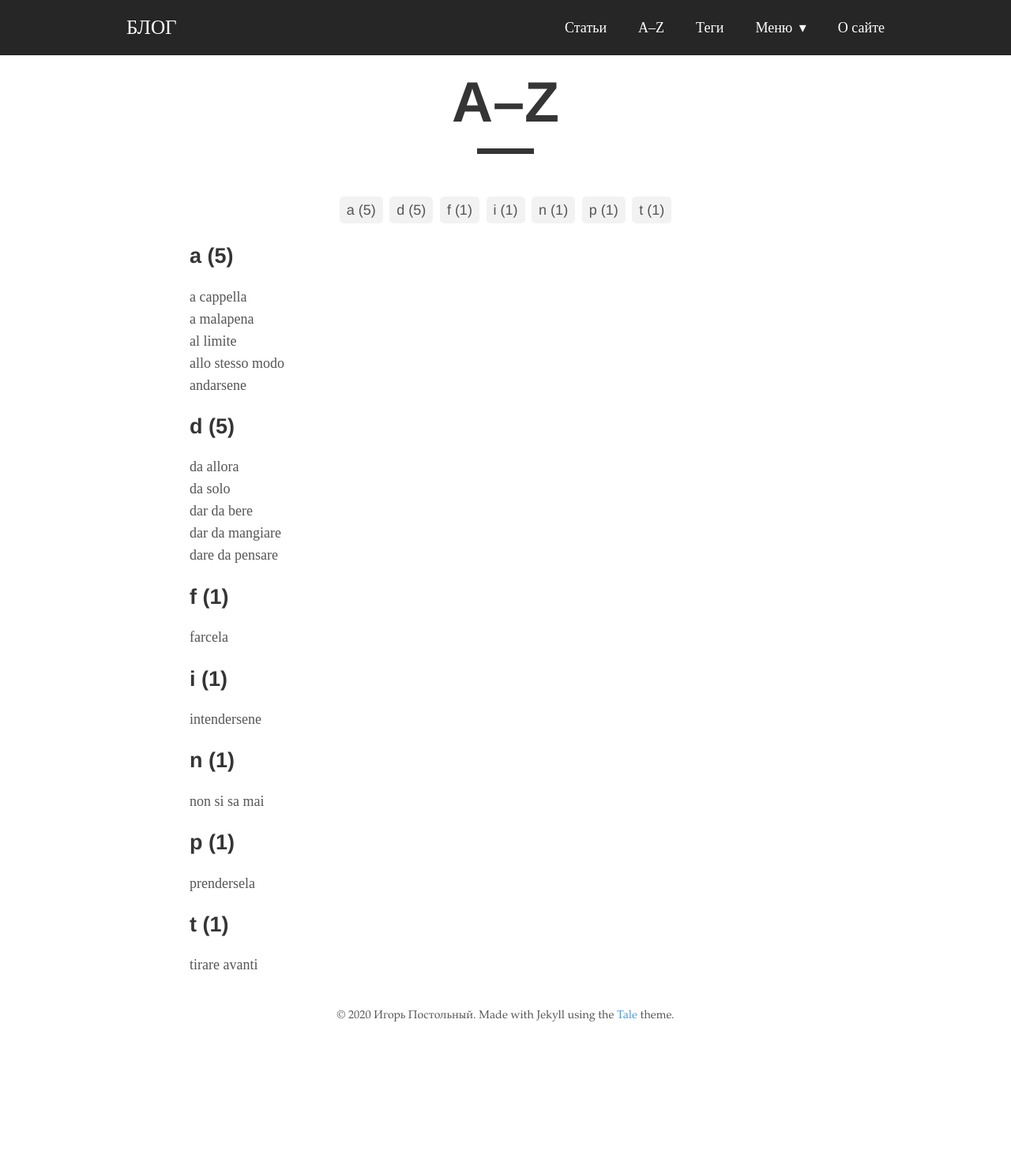
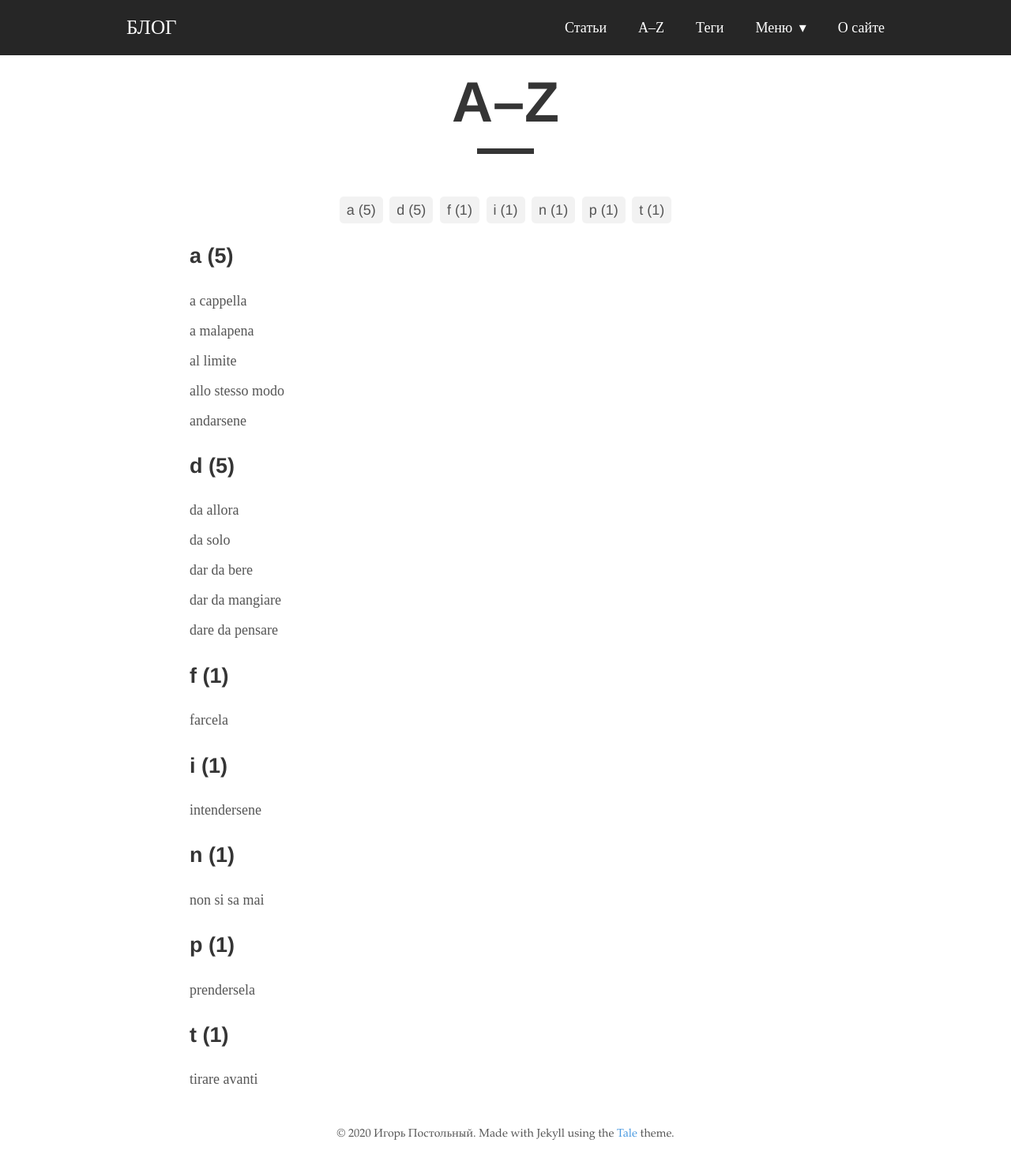
Before and after one commit to postolny/postolny.github.io, a Jekyll site: the page built from _pages/categories.html, in a window 1280 px wide. Shown: the whole page at 79% size. Built offline with Jekyll 4.4.1, drawn with Linux system fonts in a browser that asks for light colours; nearby versions of some CDN libraries; before the commit the page ends 1336 px from its top, so only the background shows below that.

Commit message:
Add files via upload

```diff
--- a/_pages/categories.html
+++ b/_pages/categories.html
@@ -28,7 +28,7 @@ permalink: /categories/
         {% assign sorted_posts = site.posts | sort: 'title' %}
         {% for post in sorted_posts %}
             {%if post.categories contains category[0]%}
-                <a href="{{ site.url }}{{ site.baseurl }}{{ post.url }}" title="{{ post.title }}">
+                <a class="tags-post" href="{{ site.url }}{{ site.baseurl }}{{ post.url }}" title="{{ post.title }}">
                     <div>
                         <span class="tags-post-title">{{ post.title }}</span>
                         <div class="tags-post-line"></div>
```
